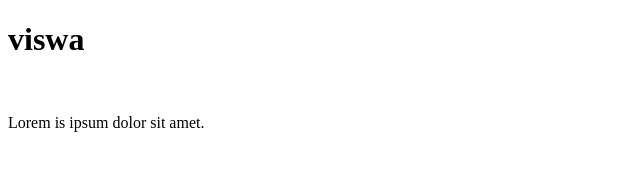
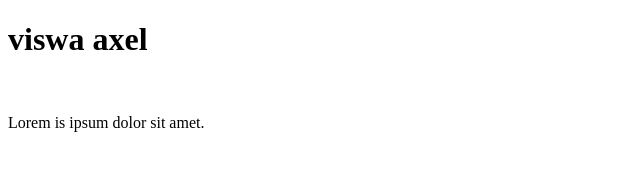
Before and after one commit to ManuvidyaS/livemate, a plain HTML site: page index.html in a window 1280 px wide. Shown: the whole page, without its empty margins (0-640 px from the left). Drawn offline with Linux system fonts and the light colour scheme.

Commit message:
new branch

```diff
--- a/index.html
+++ b/index.html
@@ -6,7 +6,7 @@
     <title>viswa</title>
 </head>
 <body>
-    <h1>viswa</h1>
+    <h1>viswa axel</h1>
     <br><p>Lorem is ipsum dolor sit amet.</p>
 </body>
 </html>
```
